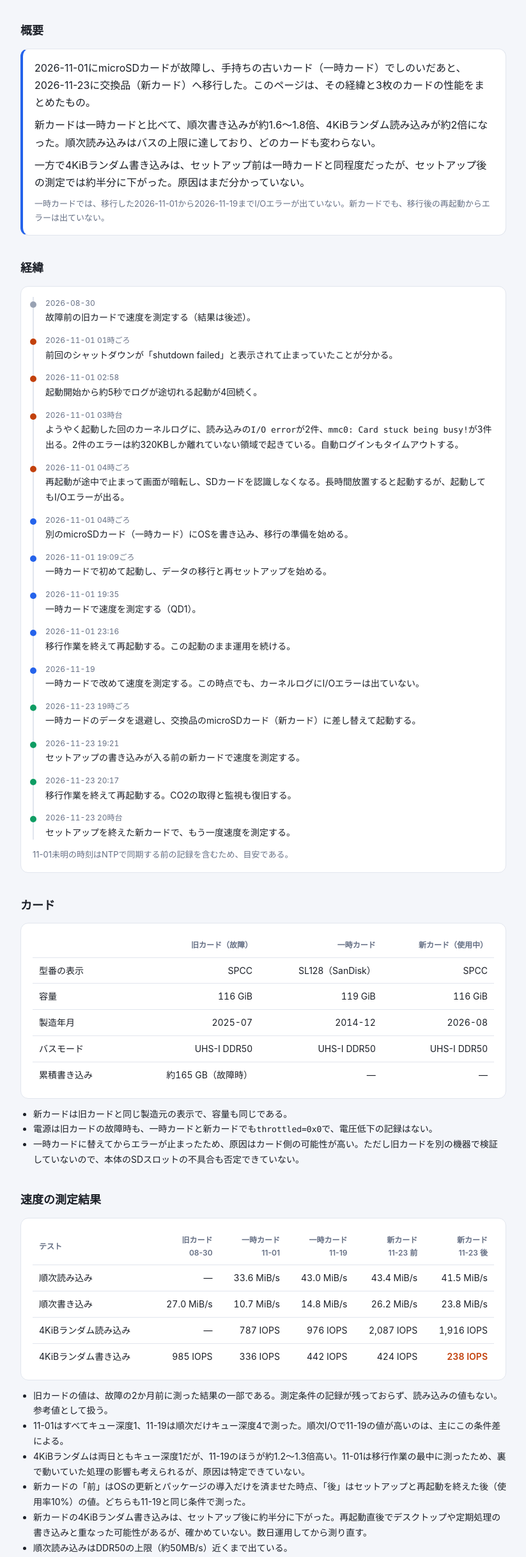
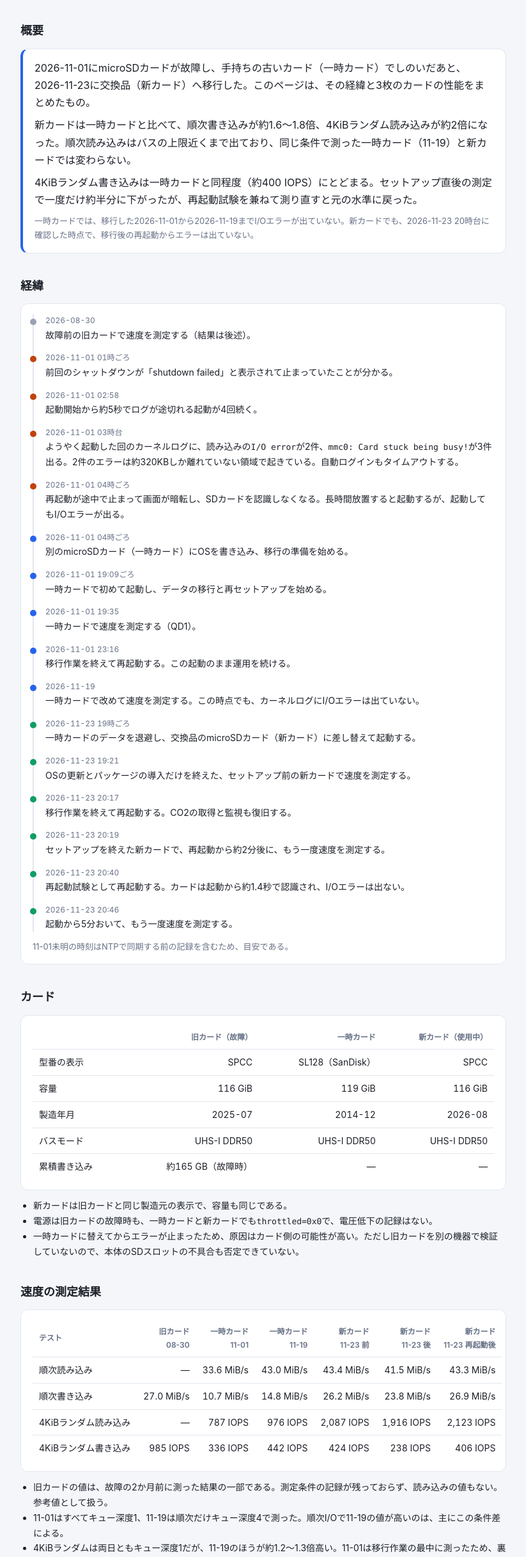
Before and after one commit to karia/misc-html, a plain HTML site: page docs/nazuna400-sd-benchmark.html in a window 1280 px wide. Shown: the part 123-2556 px from the top of the page at 64% size, without its empty margins (228-1051 px from the left). Drawn offline with Linux system fonts and the light colour scheme.

Commit message:
Address review feedback and add reboot test results to nazuna400 report
Co-Authored-By: Claude Opus 5.5 <noreply@anthropic.com>

```diff
--- a/docs/nazuna400-sd-benchmark.html
+++ b/docs/nazuna400-sd-benchmark.html
@@ -99,9 +99,9 @@
   <h2>概要</h2>
   <div class="card verdict">
     <p>2026-11-01にmicroSDカードが故障し、手持ちの古いカード（一時カード）でしのいだあと、2026-11-23に交換品（新カード）へ移行した。このページは、その経緯と3枚のカードの性能をまとめたもの。</p>
-    <p>新カードは一時カードと比べて、順次書き込みが約1.6〜1.8倍、4KiBランダム読み込みが約2倍になった。順次読み込みはバスの上限に達しており、どのカードも変わらない。</p>
-    <p>一方で4KiBランダム書き込みは、セットアップ前は一時カードと同程度だったが、セットアップ後の測定では約半分に下がった。原因はまだ分かっていない。</p>
-    <p class="note">一時カードでは、移行した2026-11-01から2026-11-19までI/Oエラーが出ていない。新カードでも、移行後の再起動からエラーは出ていない。</p>
+    <p>新カードは一時カードと比べて、順次書き込みが約1.6〜1.8倍、4KiBランダム読み込みが約2倍になった。順次読み込みはバスの上限近くまで出ており、同じ条件で測った一時カード（11-19）と新カードでは変わらない。</p>
+    <p>4KiBランダム書き込みは一時カードと同程度（約400 IOPS）にとどまる。セットアップ直後の測定で一度だけ約半分に下がったが、再起動試験を兼ねて測り直すと元の水準に戻った。</p>
+    <p class="note">一時カードでは、移行した2026-11-01から2026-11-19までI/Oエラーが出ていない。新カードでも、2026-11-23 20時台に確認した時点で、移行後の再起動からエラーは出ていない。</p>
   </div>
 
   <h2>経緯</h2>
@@ -118,9 +118,11 @@
       <li class="temp"><span class="when">2026-11-01 23:16</span>移行作業を終えて再起動する。この起動のまま運用を続ける。</li>
       <li class="temp"><span class="when">2026-11-19</span>一時カードで改めて速度を測定する。この時点でも、カーネルログにI/Oエラーは出ていない。</li>
       <li class="new"><span class="when">2026-11-23 19時ごろ</span>一時カードのデータを退避し、交換品のmicroSDカード（新カード）に差し替えて起動する。</li>
-      <li class="new"><span class="when">2026-11-23 19:21</span>セットアップの書き込みが入る前の新カードで速度を測定する。</li>
+      <li class="new"><span class="when">2026-11-23 19:21</span>OSの更新とパッケージの導入だけを終えた、セットアップ前の新カードで速度を測定する。</li>
       <li class="new"><span class="when">2026-11-23 20:17</span>移行作業を終えて再起動する。CO2の取得と監視も復旧する。</li>
-      <li class="new"><span class="when">2026-11-23 20時台</span>セットアップを終えた新カードで、もう一度速度を測定する。</li>
+      <li class="new"><span class="when">2026-11-23 20:19</span>セットアップを終えた新カードで、再起動から約2分後に、もう一度速度を測定する。</li>
+      <li class="new"><span class="when">2026-11-23 20:40</span>再起動試験として再起動する。カードは起動から約1.4秒で認識され、I/Oエラーは出ない。</li>
+      <li class="new"><span class="when">2026-11-23 20:46</span>起動から5分おいて、もう一度速度を測定する。</li>
     </ol>
     <p class="note" style="margin-top:12px">11-01未明の時刻はNTPで同期する前の記録を含むため、目安である。</p>
   </div>
@@ -150,13 +152,13 @@
   <div class="card scroll">
     <table>
       <thead>
-        <tr><th>テスト</th><th>旧カード<br>08-30</th><th>一時カード<br>11-01</th><th>一時カード<br>11-19</th><th>新カード<br>11-23 前</th><th>新カード<br>11-23 後</th></tr>
+        <tr><th>テスト</th><th>旧カード<br>08-30</th><th>一時カード<br>11-01</th><th>一時カード<br>11-19</th><th>新カード<br>11-23 前</th><th>新カード<br>11-23 後</th><th>新カード<br>11-23 再起動後</th></tr>
       </thead>
       <tbody>
-        <tr><td>順次読み込み</td><td class="num">—</td><td class="num">33.6 MiB/s</td><td class="num">43.0 MiB/s</td><td class="num">43.4 MiB/s</td><td class="num">41.5 MiB/s</td></tr>
-        <tr><td>順次書き込み</td><td class="num">27.0 MiB/s</td><td class="num">10.7 MiB/s</td><td class="num">14.8 MiB/s</td><td class="num">26.2 MiB/s</td><td class="num">23.8 MiB/s</td></tr>
-        <tr><td>4KiBランダム読み込み</td><td class="num">—</td><td class="num">787 IOPS</td><td class="num">976 IOPS</td><td class="num">2,087 IOPS</td><td class="num">1,916 IOPS</td></tr>
-        <tr><td>4KiBランダム書き込み</td><td class="num">985 IOPS</td><td class="num">336 IOPS</td><td class="num">442 IOPS</td><td class="num">424 IOPS</td><td class="num worse">238 IOPS</td></tr>
+        <tr><td>順次読み込み</td><td class="num">—</td><td class="num">33.6 MiB/s</td><td class="num">43.0 MiB/s</td><td class="num">43.4 MiB/s</td><td class="num">41.5 MiB/s</td><td class="num">43.3 MiB/s</td></tr>
+        <tr><td>順次書き込み</td><td class="num">27.0 MiB/s</td><td class="num">10.7 MiB/s</td><td class="num">14.8 MiB/s</td><td class="num">26.2 MiB/s</td><td class="num">23.8 MiB/s</td><td class="num">26.9 MiB/s</td></tr>
+        <tr><td>4KiBランダム読み込み</td><td class="num">—</td><td class="num">787 IOPS</td><td class="num">976 IOPS</td><td class="num">2,087 IOPS</td><td class="num">1,916 IOPS</td><td class="num">2,123 IOPS</td></tr>
+        <tr><td>4KiBランダム書き込み</td><td class="num">985 IOPS</td><td class="num">336 IOPS</td><td class="num">442 IOPS</td><td class="num">424 IOPS</td><td class="num">238 IOPS</td><td class="num">406 IOPS</td></tr>
       </tbody>
     </table>
   </div>
@@ -164,8 +166,8 @@
     <li>旧カードの値は、故障の2か月前に測った結果の一部である。測定条件の記録が残っておらず、読み込みの値もない。参考値として扱う。</li>
     <li>11-01はすべてキュー深度1、11-19は順次だけキュー深度4で測った。順次I/Oで11-19の値が高いのは、主にこの条件差による。</li>
     <li>4KiBランダムは両日ともキュー深度1だが、11-19のほうが約1.2〜1.3倍高い。11-01は移行作業の最中に測ったため、裏で動いていた処理の影響も考えられるが、原因は特定できていない。</li>
-    <li>新カードの「前」はOSの更新とパッケージの導入だけを済ませた時点、「後」はセットアップと再起動を終えた後（使用率10%）の値。どちらも11-19と同じ条件で測った。</li>
-    <li>新カードの4KiBランダム書き込みは、セットアップ後に約半分に下がった。再起動直後でデスクトップや定期処理の書き込みと重なった可能性があるが、確かめていない。数日運用してから測り直す。</li>
+    <li>新カードの「前」はOSの更新とパッケージの導入だけを済ませた時点、「後」はセットアップと再起動を終えた後（ルートファイルシステムの使用率10%）、「再起動後」はもう一度再起動して5分おいた後の値。いずれも11-19と同じ条件で測った。</li>
+    <li>新カードの4KiBランダム書き込みは、「後」の測定で238 IOPSに下がったが、「再起動後」は406 IOPSでセットアップ前と同程度だった。「後」は再起動から約2分後に測っており、起動直後の処理と重なった可能性がある。低下は再現しておらず、一時的なものだったとみられるが、原因は特定できていない。</li>
     <li>順次読み込みはDDR50の上限（約50MB/s）近くまで出ている。</li>
     <li>参考までに、A1規格の最低値は読み込み1,500 IOPS、書き込み500 IOPSである。一時カードはどちらも届かない。新カードは読み込みだけが届く。</li>
   </ul>
@@ -192,19 +194,19 @@
   <div class="card scroll">
     <table>
       <thead>
-        <tr><th>テスト</th><th>前 帯域</th><th>前 IOPS</th><th>前 p99</th><th>後 帯域</th><th>後 IOPS</th><th>後 p99</th></tr>
+        <tr><th>テスト</th><th>前 IOPS</th><th>前 p99</th><th>後 IOPS</th><th>後 p99</th><th>再起動後 IOPS</th><th>再起動後 p99</th></tr>
       </thead>
       <tbody>
-        <tr><td>順次読み込み 1MiB QD4</td><td class="num">43.4 MiB/s</td><td class="num">43</td><td class="num">98.0 ms</td><td class="num">41.5 MiB/s</td><td class="num">41</td><td class="num">148 ms</td></tr>
-        <tr><td>順次書き込み 1MiB QD4</td><td class="num">26.2 MiB/s</td><td class="num">26</td><td class="num">709 ms</td><td class="num">23.8 MiB/s</td><td class="num">24</td><td class="num">826 ms</td></tr>
-        <tr><td>ランダム読み込み 4KiB QD1</td><td class="num">8.15 MiB/s</td><td class="num">2,087</td><td class="num">0.45 ms</td><td class="num">7.49 MiB/s</td><td class="num">1,916</td><td class="num">0.46 ms</td></tr>
-        <tr><td>ランダム書き込み 4KiB QD1</td><td class="num">1.66 MiB/s</td><td class="num">424</td><td class="num">12.1 ms</td><td class="num">0.93 MiB/s</td><td class="num">238</td><td class="num">40.6 ms</td></tr>
-        <tr><td>ランダム読み込み 4KiB QD16</td><td class="num">9.03 MiB/s</td><td class="num">2,311</td><td class="num">22.9 ms</td><td class="num">8.38 MiB/s</td><td class="num">2,144</td><td class="num">55.8 ms</td></tr>
-        <tr><td>ランダム書き込み 4KiB QD16</td><td class="num">1.80 MiB/s</td><td class="num">459</td><td class="num">179 ms</td><td class="num">1.17 MiB/s</td><td class="num">299</td><td class="num">549 ms</td></tr>
+        <tr><td>順次読み込み 1MiB QD4</td><td class="num">43</td><td class="num">98.0 ms</td><td class="num">41</td><td class="num">148 ms</td><td class="num">43</td><td class="num">122 ms</td></tr>
+        <tr><td>順次書き込み 1MiB QD4</td><td class="num">26</td><td class="num">709 ms</td><td class="num">24</td><td class="num">826 ms</td><td class="num">27</td><td class="num">726 ms</td></tr>
+        <tr><td>ランダム読み込み 4KiB QD1</td><td class="num">2,087</td><td class="num">0.45 ms</td><td class="num">1,916</td><td class="num">0.46 ms</td><td class="num">2,123</td><td class="num">0.46 ms</td></tr>
+        <tr><td>ランダム書き込み 4KiB QD1</td><td class="num">424</td><td class="num">12.1 ms</td><td class="num">238</td><td class="num">40.6 ms</td><td class="num">406</td><td class="num">12.4 ms</td></tr>
+        <tr><td>ランダム読み込み 4KiB QD16</td><td class="num">2,311</td><td class="num">22.9 ms</td><td class="num">2,144</td><td class="num">55.8 ms</td><td class="num">2,332</td><td class="num">23.2 ms</td></tr>
+        <tr><td>ランダム書き込み 4KiB QD16</td><td class="num">459</td><td class="num">179 ms</td><td class="num">299</td><td class="num">549 ms</td><td class="num">404</td><td class="num">114 ms</td></tr>
       </tbody>
     </table>
   </div>
-  <p class="note">新カードはランダム読み込みのp99が0.5ms前後と短く、一時カードの半分以下である。書き込みのp99は一時カードより長い。</p>
+  <p class="note">帯域（MiB/s）は「速度の測定結果」の表を参照。新カードはQD1のランダム読み込みのp99が0.5ms前後と短く、一時カードの半分以下である。書き込みのp99は一時カードより長い。</p>
 
   <h2>実運用のI/O（Prometheus）</h2>
   <p class="note" style="margin-bottom:12px">node_exporterが記録した<code>mmcblk0</code>の1時間平均を比べる。旧カードは2026-10-10 10:00〜10-31 24:00、一時カードは2026-11-02 00:00〜11-18 23:00の値（いずれもJST）。旧カードは異常が出始めた11-01より前で、一時カードは移行作業を終えた翌日からで区切っている。新カードは運用期間がまだ短いため、この比較には含めていない。</p>
```
Also changed, not shown: docs/index.html (+1 -1 lines).
